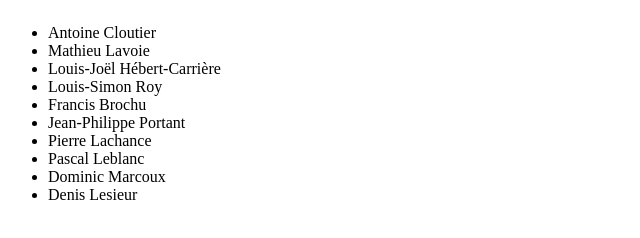
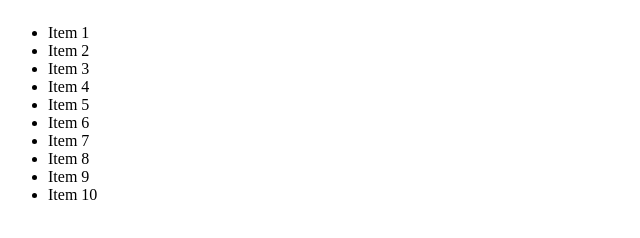
Before and after one commit to NeWbLt123/bs3-checked-listgroup, a plain HTML site: page index.html in a window 1280 px wide. Shown: the whole page, without its empty margins (0-640 px from the left). Drawn offline with Linux system fonts and the light colour scheme.

Commit message:
Update index.html

```diff
--- a/index.html
+++ b/index.html
@@ -2,16 +2,16 @@
       <div class="col-xs-12">
           <div class="well" style="max-height: 300px;overflow: auto;">
       		<ul class="list-group checked-list-box">
-                <li class="list-group-item" data-checked="true">Antoine Cloutier</li>
-                <li class="list-group-item">Mathieu Lavoie</li>
-                <li class="list-group-item">Louis-Joël Hébert-Carrière</li>
-                <li class="list-group-item">Louis-Simon Roy</li>
-                <li class="list-group-item">Francis Brochu</li>
-                <li class="list-group-item">Jean-Philippe Portant</li>
-                <li class="list-group-item">Pierre Lachance</li>
-                <li class="list-group-item">Pascal Leblanc</li>
-                <li class="list-group-item">Dominic Marcoux</li>
-                <li class="list-group-item">Denis Lesieur</li>
+                <li class="list-group-item" data-checked="true">Item 1</li>
+                <li class="list-group-item">Item 2</li>
+                <li class="list-group-item">Item 3</li>
+                <li class="list-group-item">Item 4</li>
+                <li class="list-group-item">Item 5</li>
+                <li class="list-group-item">Item 6</li>
+                <li class="list-group-item">Item 7</li>
+                <li class="list-group-item">Item 8</li>
+                <li class="list-group-item">Item 9</li>
+                <li class="list-group-item">Item 10</li>
               </ul>
           </div>
       </div>
```
